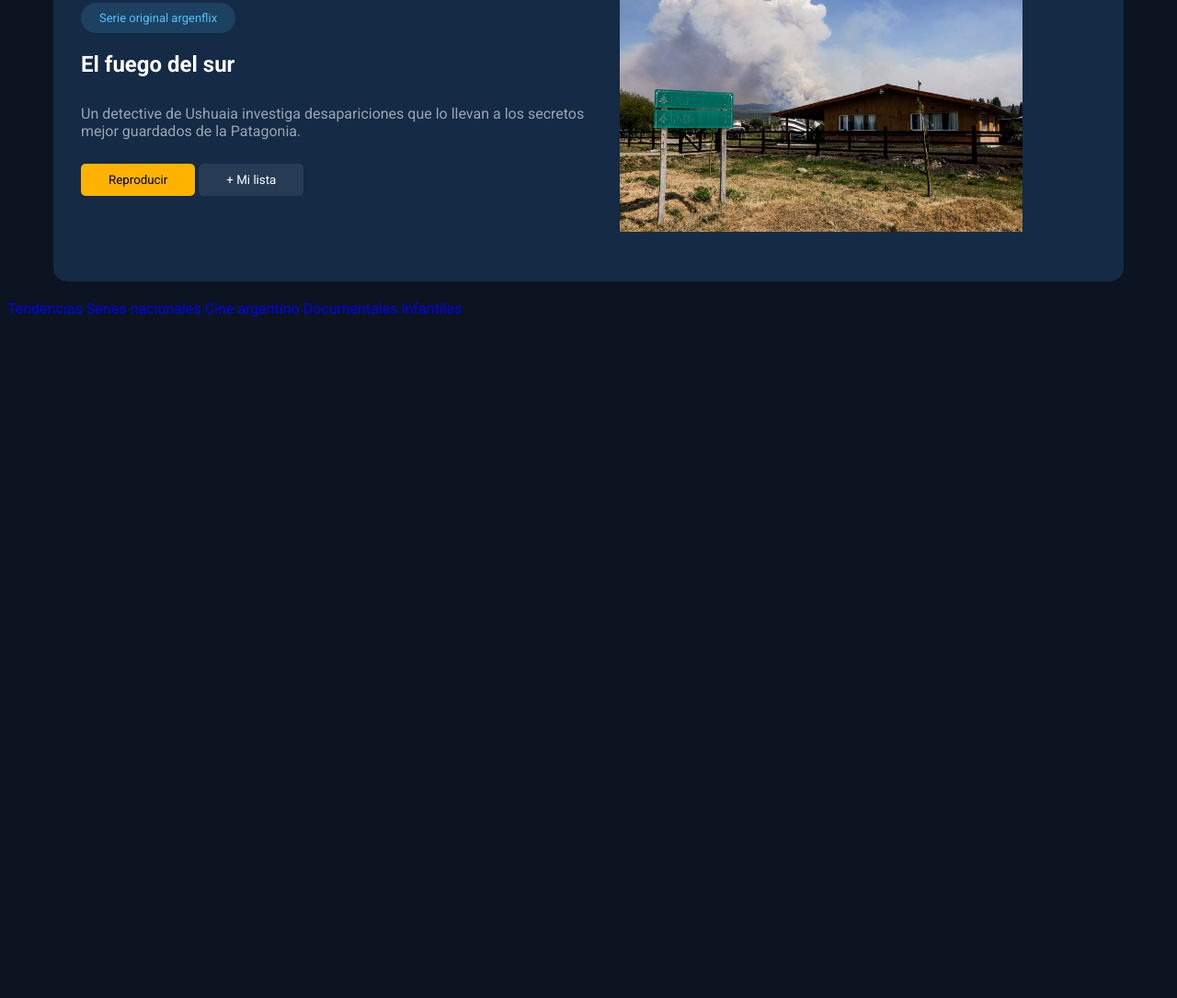
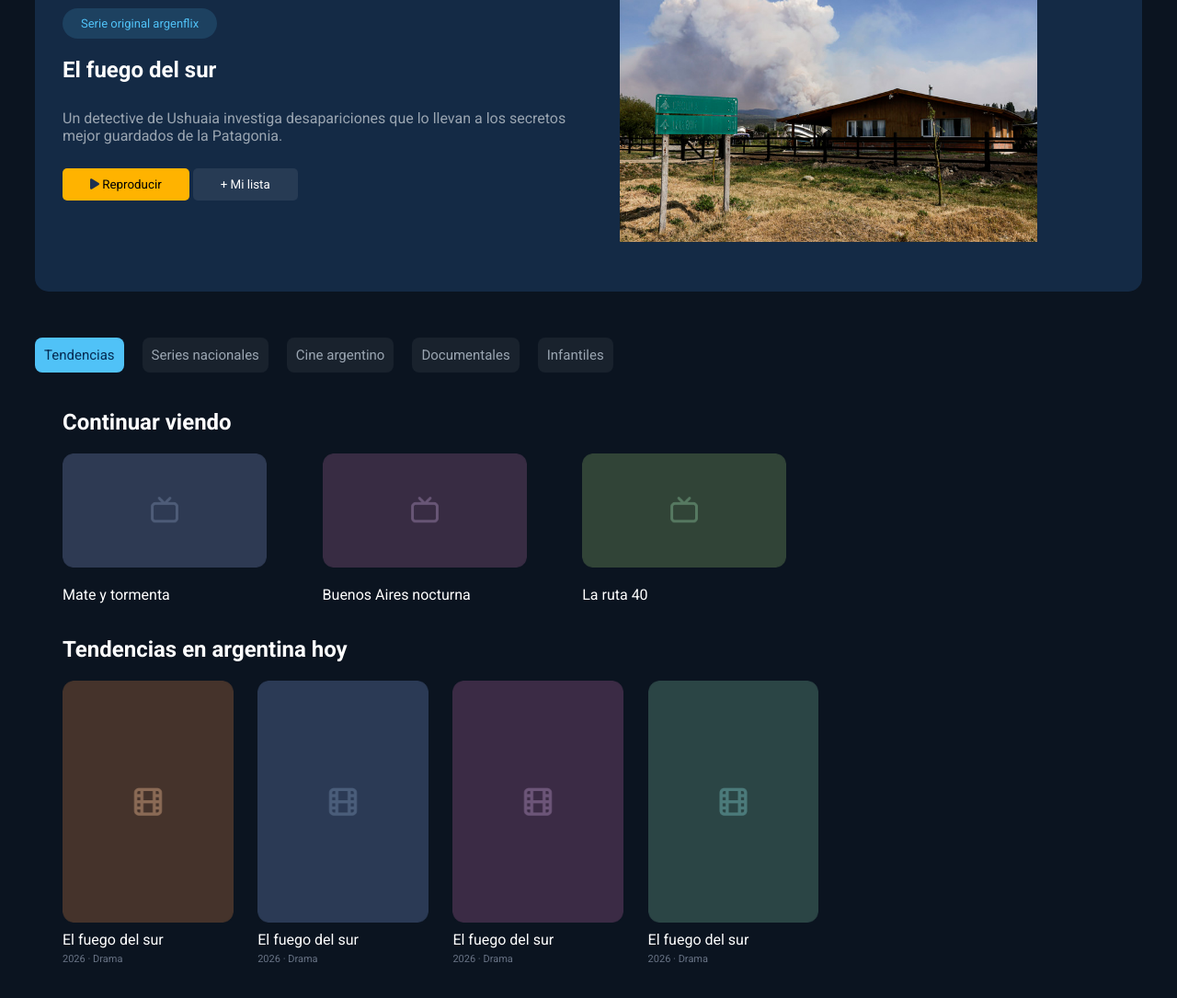
Before and after one commit to ivandacosta/pre-entrega-argenflix, a plain HTML site: page index.html in a window 1280 px wide. Shown: the part 191-1276 px from the top of the page at 92% size. Before the commit the page ends 800 px from the top, so only its background shows below. Drawn offline with Linux system fonts and the light colour scheme; files whose address does not match are found by name.

Commit message:
Actualizacion

```diff
--- a/css/style.css
+++ b/css/style.css
@@ -75,7 +75,7 @@ body{
 
 .destacados{
     display: flex;
-    margin: 20px 50px;
+    margin: 20px 30px;
     padding: 20px 30px;
     color: white;
     background-color: #142A45;
@@ -124,3 +124,65 @@ body{
     padding: 30px;
     width: 80%;
 }
+
+.principal{
+    margin: 50px 30px;
+}
+
+.buscador {
+    display: flex;
+    flex-wrap: wrap;
+    gap: 20px;
+
+}
+.principal .buscador a{
+
+    background-color: #19222D;
+    color: #9AA5B1;
+    padding: 10px;
+    border-radius: 8px;
+    font-size: 15px;
+}
+#seleccionado{
+    background-color: #50C2F7;
+    color: #052C53;
+
+}
+
+.grid-peliculas{
+    display: grid;
+    grid-template-columns: repeat(3,1fr);
+    gap: 5px;
+
+}
+
+.grid-peliculas img{
+    width: 80%;
+}
+
+.continuar_viendo{
+    margin: 0px 30px;
+    padding: 20px 0px;
+    width: 70%;
+    color: white;
+}
+
+.linea_de_progreso{
+    width: 100px;
+}
+
+.grid-nacionales{
+    gap: 6px;
+    display: grid;
+    grid-template-columns: repeat(4,1fr);
+}
+.grid-nacionales img{
+    width: 90%;
+}
+.nacionales p{
+    margin: 5px 0px;
+}
+#subtexto{
+    font-size: 11px;
+    color: #687385
+}
--- a/index.html
+++ b/index.html
@@ -39,8 +39,8 @@
                 <h2>El fuego del sur</h2>
                 <p>Un detective de Ushuaia investiga desapariciones que lo llevan a los secretos mejor guardados de la Patagonia.</p>
                 <div class="botones">
-                    <button id="reproducir">
-                        Reproducir
+                    <button id="reproducir"><i class="fa-solid fa-play" style="color: rgb(30, 48, 80);"></i>
+                     Reproducir
                     </button>
                     <button id="milista">
                         + Mi lista
@@ -55,12 +55,57 @@
 
         <section class="principal">
             <div class="buscador">
-                <a href="./pages/tendencias.html">Tendencias</a>
+                <a id="seleccionado" href="./pages/tendencias.html">Tendencias</a>
                 <a href="./pages/nacionales.html">Series nacionales</a>
                 <a href="./pages/argentino.html">Cine argentino</a>
                 <a href="./pages/documentales.html">Documentales</a>
                 <a href="./pages/infantiles.html">Infantiles</a>
             </div>
+
+            <section class="continuar_viendo">
+                <h2>Continuar viendo</h2>
+                <div class="grid-peliculas">
+                    <div class="pelicula">
+                        <img src="./imgs/tarjeta_azul.png" alt="error">
+                        <p>Mate y tormenta</p>
+                    </div>
+                    <div class="pelicula">
+                        <img src="./imgs/tarjeta_violeta.png" alt="error">
+                        <p>Buenos Aires nocturna</p>
+                    </div>
+                    <div class="pelicula">
+                        <img src="./imgs/tarjeta_verde.png" alt="error">
+                        <p>La ruta 40</p>
+                    </div>
+                </div>
+
+                <div class="tendencias">
+                    <h2>Tendencias en argentina hoy</h2>
+                    <div class="grid-nacionales">
+                        <div class="nacionales">
+                            <img src="./imgs/tarjeta_marron.png" alt="">
+                            <p>El fuego del sur</p>
+                            <p id="subtexto">2026 · Drama</p>
+                        </div>
+                        <div class="nacionales">
+                            <img src="./imgs/tarjeta_azul2.png" alt="">
+                            <p>El fuego del sur</p>
+                            <p id="subtexto">2026 · Drama</p>
+                        </div>
+                        <div class="nacionales">
+                            <img src="./imgs/tarjeta_violeta2.png" alt="">
+                            <p>El fuego del sur</p>
+                            <p id="subtexto">2026 · Drama</p>
+                        </div>
+                        <div class="nacionales">
+                            <img src="./imgs/tarjeta_verde_azulado.png" alt="">
+                            <p>El fuego del sur</p>
+                            <p id="subtexto">2026 · Drama</p>
+                        </div>
+                    </div>
+                </div>
+            </section>
+
         </section>
 
     </main>
```
Also changed, not shown: imgs/argenflix_logo_combinado.html (deleted, +0 -44 lines), imgs/tarjeta_azul.png (added), imgs/tarjeta_azul2.png (added), imgs/tarjeta_marron.png (added), imgs/tarjeta_verde.png (added), imgs/tarjeta_verde_azulado.png (added), imgs/tarjeta_violeta.png (added), imgs/tarjeta_violeta2.png (added).
